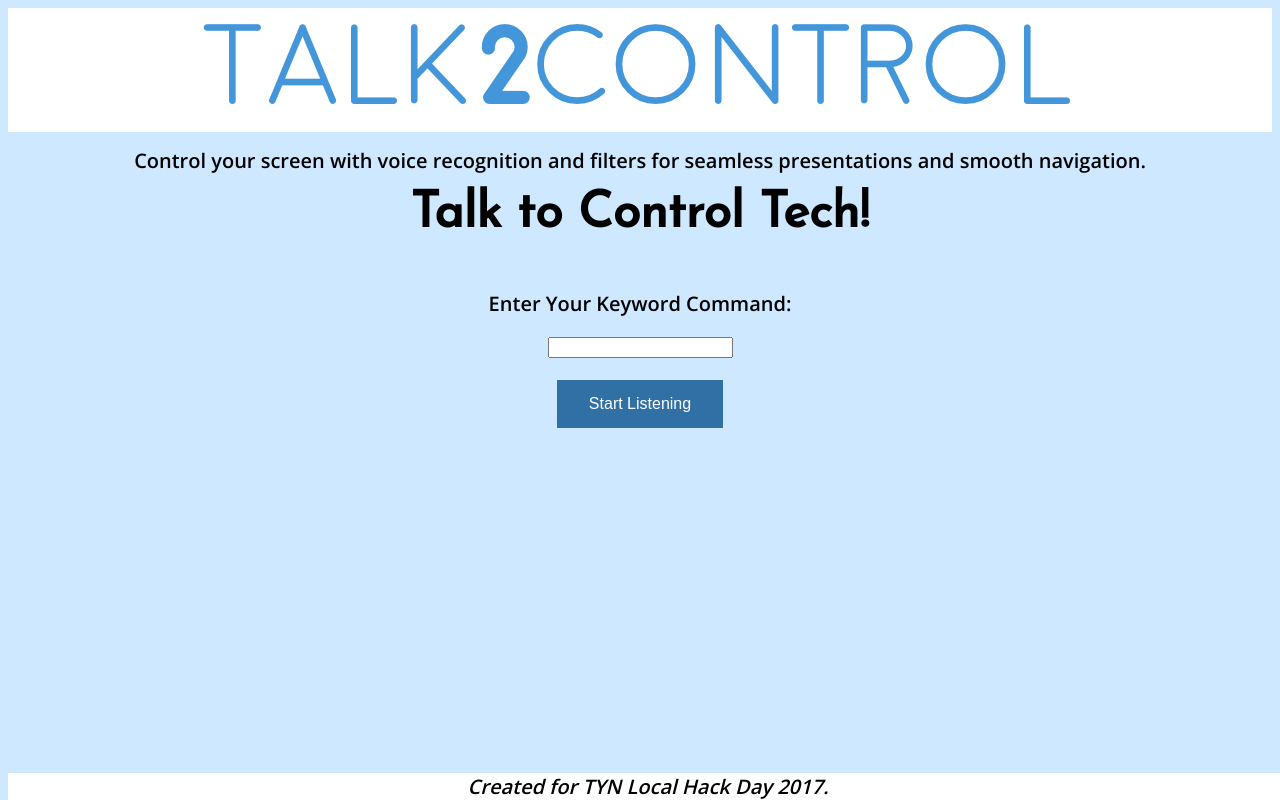
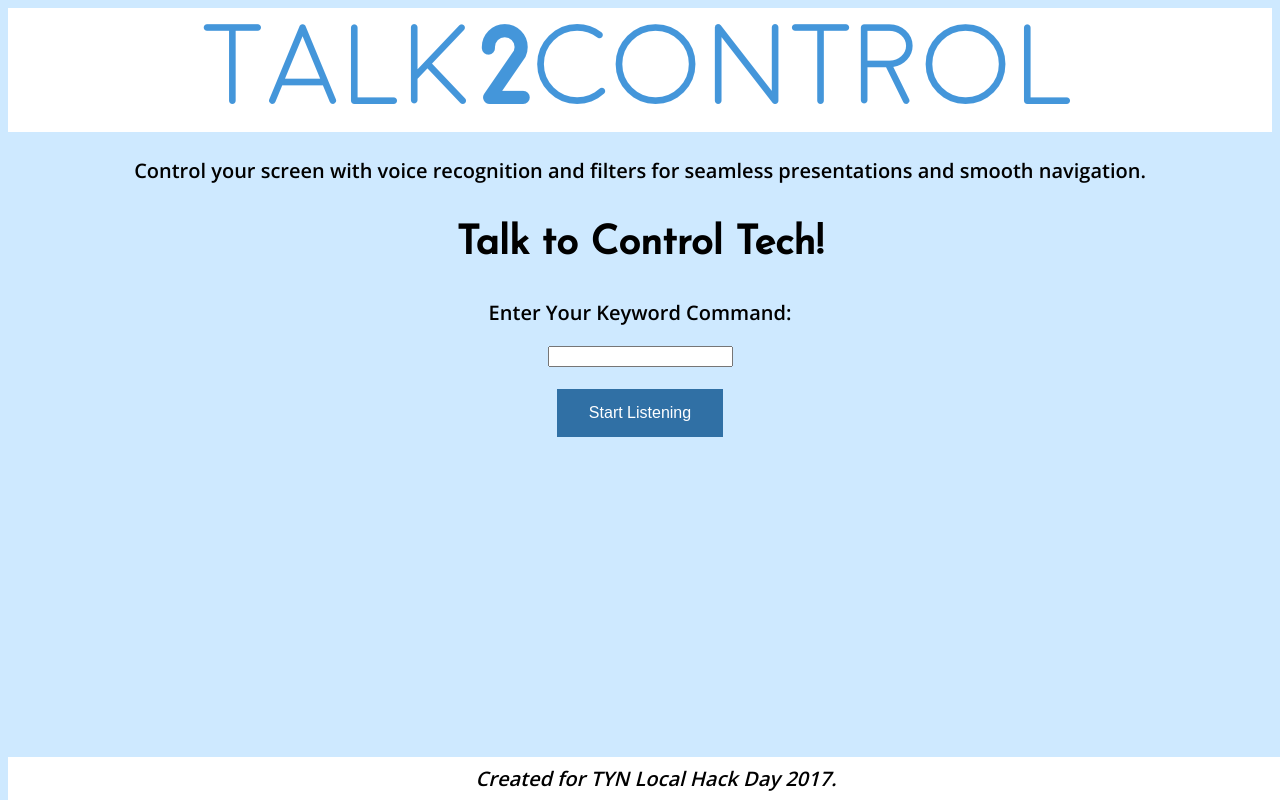
Before and after one commit to WilliamLQin/talk2control, a Flask app: page / in a window 1280 px wide. Run offline with Flask 2, Linux system fonts and the light colour scheme; some libraries are stand-ins or nearby versions; some web fonts are replaced.

Commit message:
css touch ups

```diff
--- a/static/css/main.css
+++ b/static/css/main.css
@@ -20,6 +20,7 @@ footer{
   font-family: 'Open Sans', sans-serif;
   font-size: 20px;
   font-style: italic;
+  padding: 8px;
 }
 
 .titleFont {
@@ -32,8 +33,9 @@ h1 {
 }
 
 h3 {
-  margin-top: 0px;
-  font-size: 50px;
+  margin-top: 40px;
+  margin-bottom: 35px;
+  font-size: 40px;
 }
 
 .subFont {
@@ -42,7 +44,7 @@ h3 {
 }
 
 #desc {
-  margin: 15px;
+  margin: 25px;
 }
 
 #header {
```
